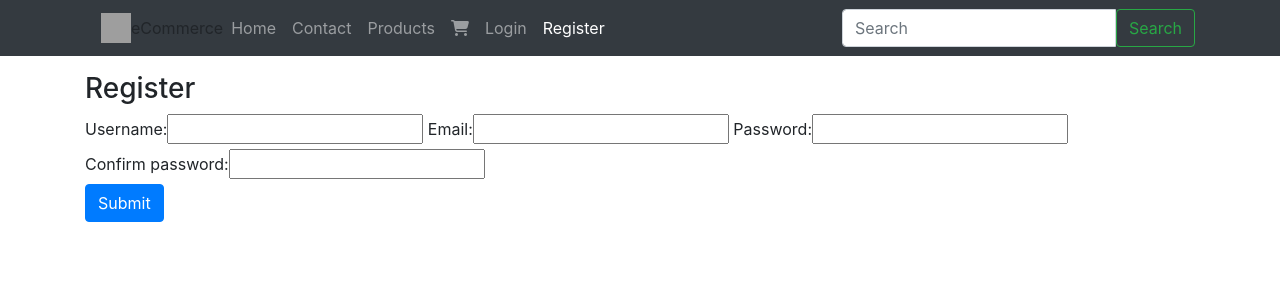
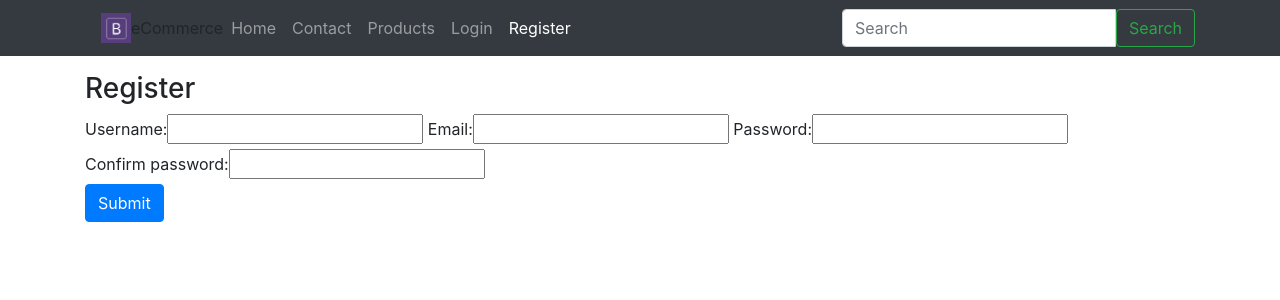
Before and after one commit to tommasosansone91/basic-django-ecommerce, a Django app: page /register/ in a window 1280 px wide. Shown: the top 300 px of the page. Run offline with Django 3.2, Linux system fonts and the light colour scheme; some libraries are stand-ins or nearby versions; grey boxes are pictures that could not be loaded.

Commit message:
fixing the image of bootstrap

```diff
--- a/templates/base/navbar.html
+++ b/templates/base/navbar.html
@@ -1,5 +1,7 @@
 <!-- aliases url -->
 <!-- salvo in una variabile l'url che mi manda a una apgina -->
+
+{% load static %}
 
 {% url 'home' as home_url %}
 {% url 'contact' as contact_url %}
@@ -16,7 +18,7 @@
   <div class='container'>
 
     <a class="navbar-brand" href="{{ home_url }}"></a>
-    <img src="bootstrap-image-url" width="30" height="30" class="d-inline-block align-top" alt="">
+    <img src="{% static 'img/bootstrap.png' %}" width="30" height="30" class="d-inline-block align-top" alt="">
 
     {% if brand_name %} {{ brand_name}} {% else %} complete eCommerce brane name {% endif %}
     </a>
@@ -37,7 +39,7 @@
           </li>
 
           <li class="nav-item {% if request.path == cart_url %}active{% endif %}">
-            <a class="nav-link" href="{% url 'carts:home' %}"><i class="fas fa-shopping-cart"></i> {{ request.session.cart_items }}</a>
+            <!-- <a class="nav-link" href="{% url 'carts:home' %}"><span class='navbar-cart-count'>{{ request.session.cart_items }}</span><i class="fas fa-shopping-cart" aria-hidden="true"></i></a> -->
           </li>
 
           {% if not request.user.is_authenticated %}
```
